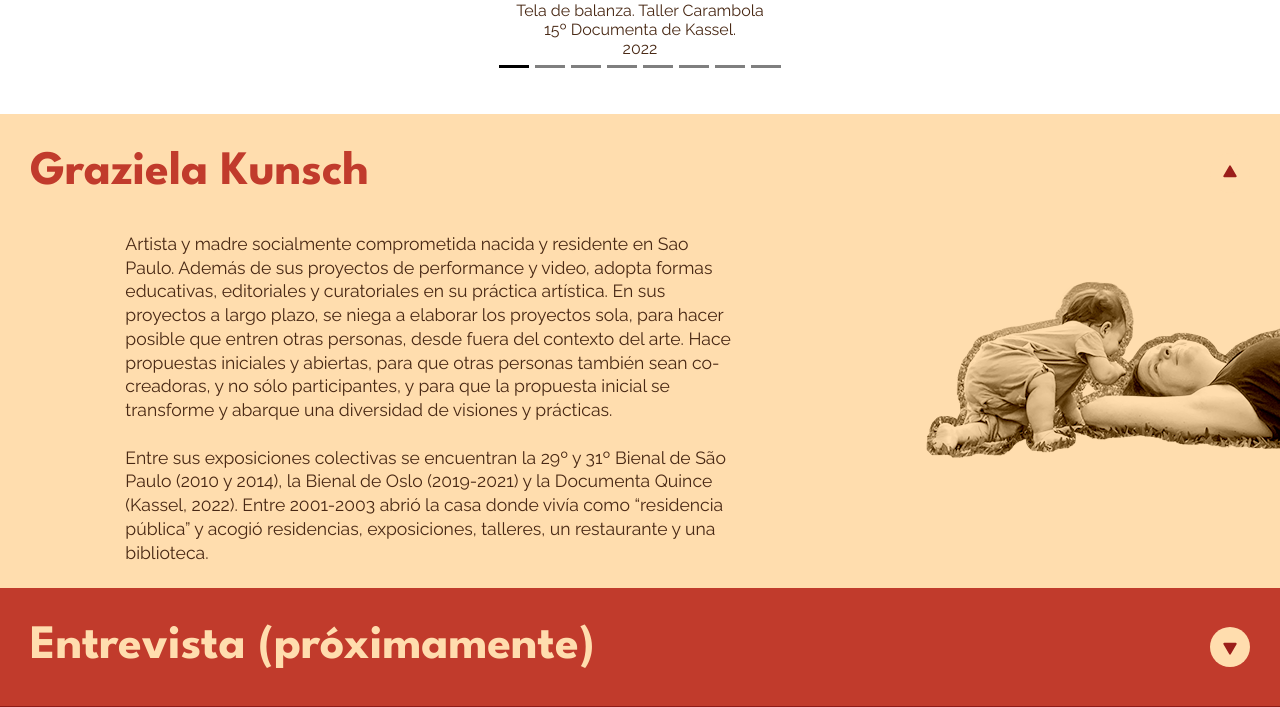
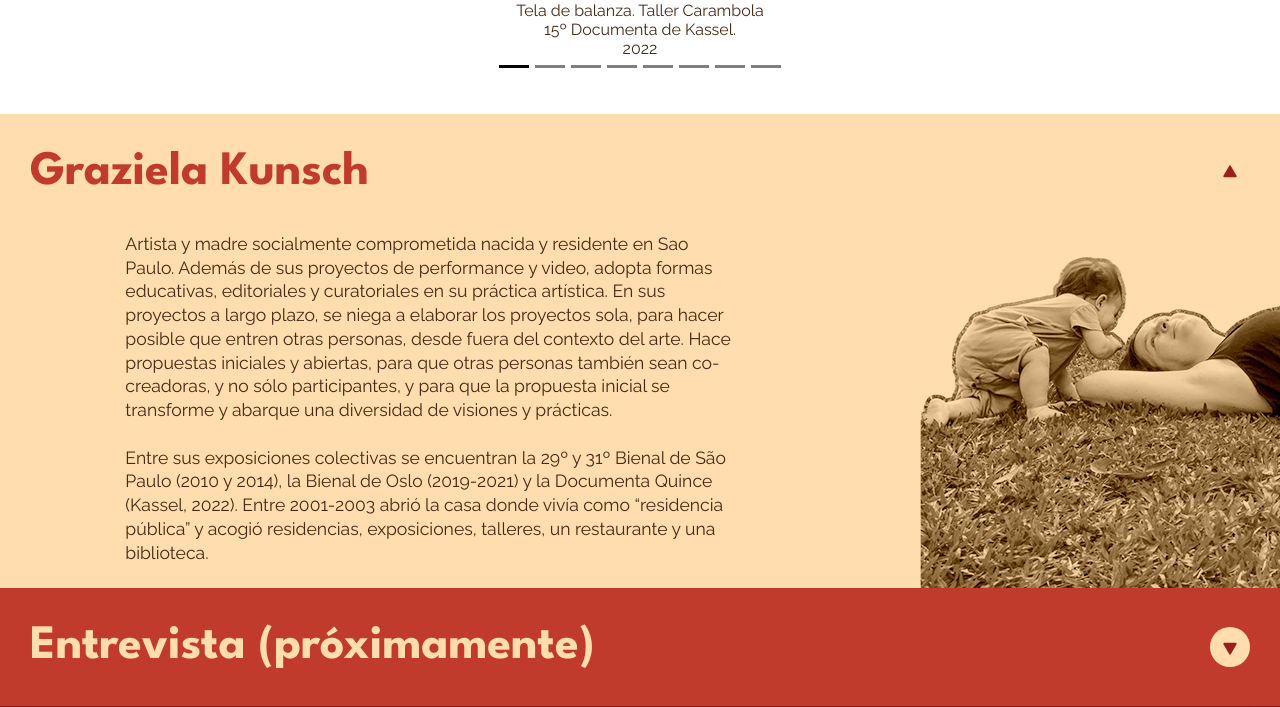
Before and after one commit to jlixerkun/puerperio1, a PHP site: page /es/art_GraKun.php in a window 1280 px wide. Shown: the part 944-1651 px from the top of the page. Run offline with PHP 8.4, Linux system fonts and the light colour scheme.

Commit message:
GraKun.php

```diff
--- a/es/art_GraKun.php
+++ b/es/art_GraKun.php
@@ -64,7 +64,7 @@
                         <div class="col-md-10 col-lg-6 offset-md-1 offset-xxl-2 desap">
                             <p>Artista y madre socialmente comprometida nacida y residente en Sao Paulo. Además de sus proyectos de performance y video, adopta formas educativas, editoriales y curatoriales en su práctica artística. En sus proyectos a largo plazo, se niega a elaborar los proyectos sola, para hacer posible que entren otras personas, desde fuera del contexto del arte. Hace propuestas iniciales y abiertas, para que otras personas también sean co-creadoras, y no sólo participantes, y para que la propuesta inicial se transforme y abarque una diversidad de visiones y prácticas.<br><br>Entre sus exposiciones colectivas se encuentran la 29º y 31º Bienal de São Paulo (2010 y 2014), la Bienal de Oslo (2019-2021) y la Documenta Quince (Kassel, 2022). Entre 2001-2003 abrió la casa donde vivía como “residencia pública” y acogió residencias, exposiciones, talleres, un restaurante y una biblioteca.</p>
                         </div>
-                    </div><img class="float-end art_ret" src="../assets/img/art_ret/art_ret_GraKun.png" loading="eager" style="margin-right: -20px;">
+                    </div><img class="float-end art_ret" src="../assets/img/art_ret/art_ret_GraKun2.png" loading="eager" style="margin-right: -20px;">
                 </div>
             </div>
         </div>
```
Also changed, not shown: assets/img/art_ret/art_ret_GraKun2.png (added).
